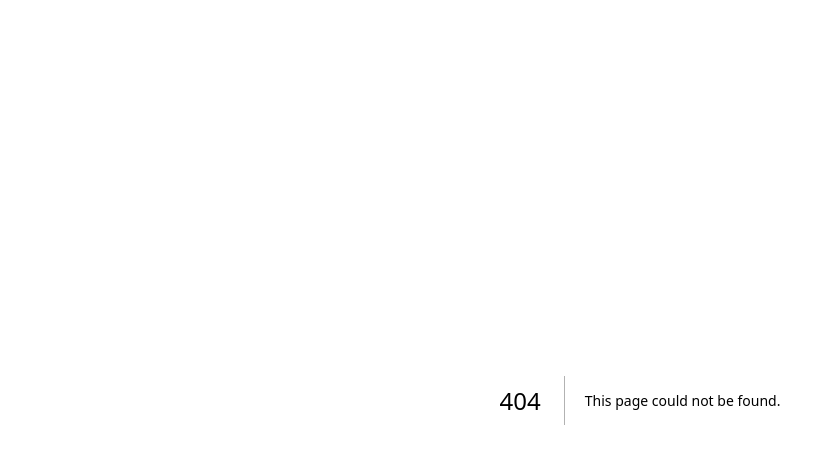
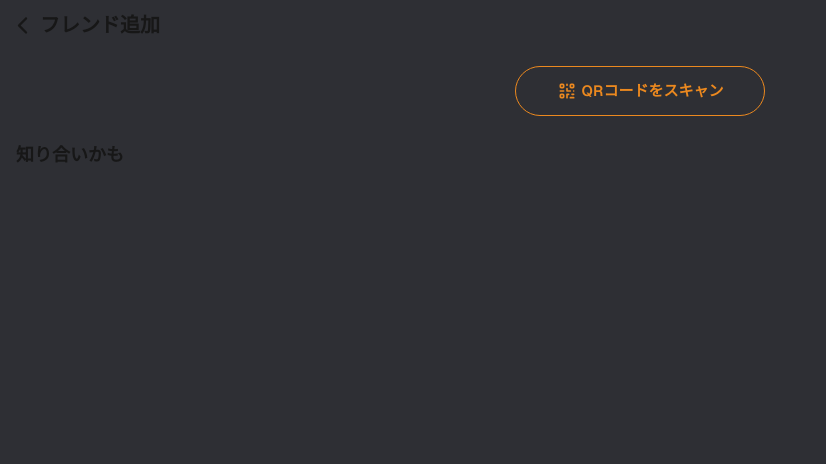
Before and after one commit to hakyukawa/frist_chat_next, a Next.js app in the folder hakyukawa-next/: page /addFriend in a window 1280 px wide. Before the commit this address had no page. Shown: the top 464 px of the page, without its empty margins (0-826 px from the left). Built offline with nearby package versions, Linux system fonts and the light colour scheme.

Commit message:
[feature]フレンド追加ページの作成

```diff
--- /dev/null
+++ b/hakyukawa-next/src/app/addFriend/page.tsx
@@ -0,0 +1,33 @@
+"use client";
+
+import Header from "@/components/common/Header";
+import { useState, useEffect } from "react";
+import { HiOutlineQrcode } from "react-icons/hi";
+
+export default function AddFriend() {
+    const [previousPath, setPreviousPath] = useState<string | null>(null);
+    useEffect(() => {
+        const prevPath = localStorage.getItem("previousPath");
+        if (prevPath) {
+            setPreviousPath(prevPath);
+        }
+    }, []);
+    return (
+        <div>
+            <Header backPage backPageLink={`${previousPath}`} backPageText="フレンド追加" />
+            <div className="p-[16px]">
+                <div className="flex items-center flex-col">
+                    <button className="w-[250px] h-[50px] flex items-center justify-center border border-main rounded-[40px]">
+                        <p className="flex items-center justify-center text-main text-[1.5rem] font-semibold">
+                            <HiOutlineQrcode size="20px" style={{ marginRight: "5px" }} />
+                            QRコードをスキャン
+                        </p>
+                    </button>
+                </div>
+                <div className="flex flext-col items-start mt-10">
+                    <p className="text-[1.8rem] font-semibold">知り合いかも</p>
+                </div>
+            </div>
+        </div>
+    );
+}
--- a/hakyukawa-next/src/app/friendList/page.tsx
+++ b/hakyukawa-next/src/app/friendList/page.tsx
@@ -4,11 +4,17 @@ import Header from "@/components/common/Header";
 import Friend from "@/components/common/Friend";
 import Search from "@/components/common/Search";
 import { useFriends } from "@/hooks/useFriends";
-import { useState } from "react";
+import { useState, useEffect } from "react";
+import { usePathname } from "next/navigation";
 
 export default function FriendList() {
     const { data: friend, error: friendError, loading: friendLoading } = useFriends();
     const [searchQuery, setSearchQuery] = useState("");
+    const pathname = usePathname();
+
+    useEffect(() => {
+        localStorage.setItem("previousPath", pathname);
+    }, [pathname]);
 
     if (friendLoading) return <p>読み込み中...</p>;
     if (friendError) return <p className="text-red-500">{friendError}</p>;
@@ -20,7 +26,14 @@ export default function FriendList() {
     console.log(friend);
     return (
         <>
-            <Header backPage backPageLink="/home" backPageText="フレンド" addFriend setting />
+            <Header
+                backPage
+                backPageLink="/home"
+                backPageText="フレンド"
+                addFriend
+                addFriendLink="/addFriend"
+                setting
+            />
             <div className="p-4">
                 <Search searchQuery={searchQuery} setSearchQuery={setSearchQuery} />
                 {filteredFriends && filteredFriends.length > 0 ? (
--- a/hakyukawa-next/src/app/home/page.tsx
+++ b/hakyukawa-next/src/app/home/page.tsx
@@ -37,9 +37,13 @@ export default function Home() {
         );
     };
 
+    if (groupLoading || friendLoading || userLoading) return <p>読み込み中...</p>;
+    if (groupError || friendError || userError)
+        return <p className="text-red-500">{groupError || friendError || userError}</p>;
+
     return (
         <>
-            <Header setting addFriend notice />
+            <Header setting settingLink="/config" addFriend addFriendLink="/addFriend" notice />
             <div className="p-[16px]">
                 {user ? (
                     <div className="flex items-center justify-between">
```
